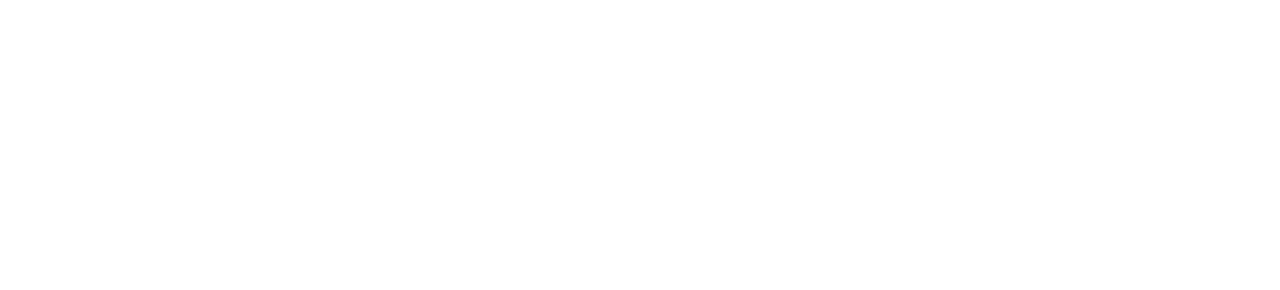
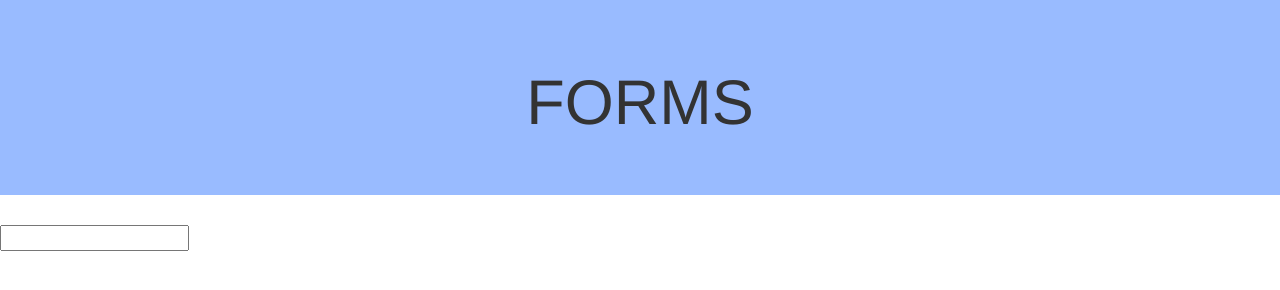
Before and after one commit to Marcode777/forms, a plain HTML site: page index.html in a window 1280 px wide. Drawn offline with nearby package versions, Linux system fonts and the light colour scheme.

Commit message:
created forms.css and controller.js

```diff
--- /dev/null
+++ b/forms.css
@@ -0,0 +1,6 @@
+.jumbotron{
+  background-color:#99bbff;
+}
+.header{
+ text-align: center;
+}
--- a/index.html
+++ b/index.html
@@ -2,8 +2,18 @@
 <html>
 <head>
   <title>FORMS</title>
+  <link rel="stylesheet" href="https://maxcdn.bootstrapcdn.com/bootstrap/3.3.7/css/bootstrap.min.css" integrity="sha384-BVYiiSIFeK1dGmJRAkycuHAHRg32OmUcww7on3RYdg4Va+PmSTsz/K68vbdEjh4u" crossorigin="anonymous">
+  <link rel="stylesheet" type="text/css" href="forms.css">
 </head>
 <body>
+  <div class = "jumbotron">
+    <h1 class="header"> FORMS</h1>
+  </div>
+  <div class="forms">
+    <input type="text">
+  </div>
+</body>
+<script src="https://ajax.googleapis.com/ajax/libs/angularjs/1.6.0-rc.2/angular.min.js"></script>
+<script src="controller.js"></script>
 
-</body>
 </html>
```
Also changed, not shown: controller.js (added).
